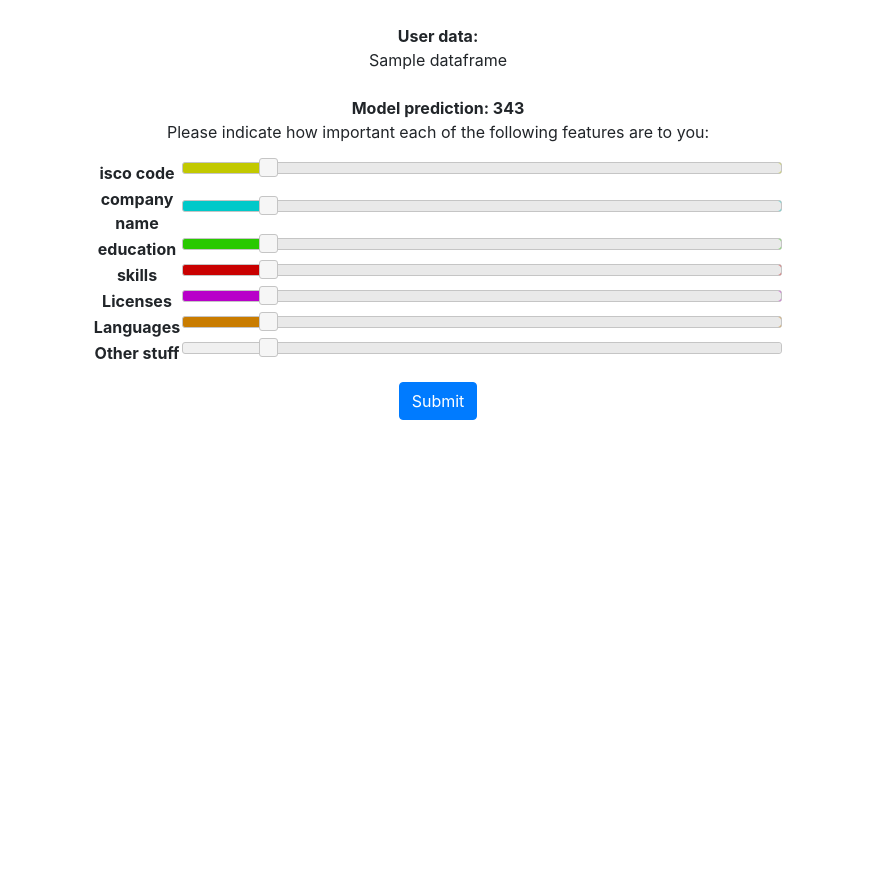
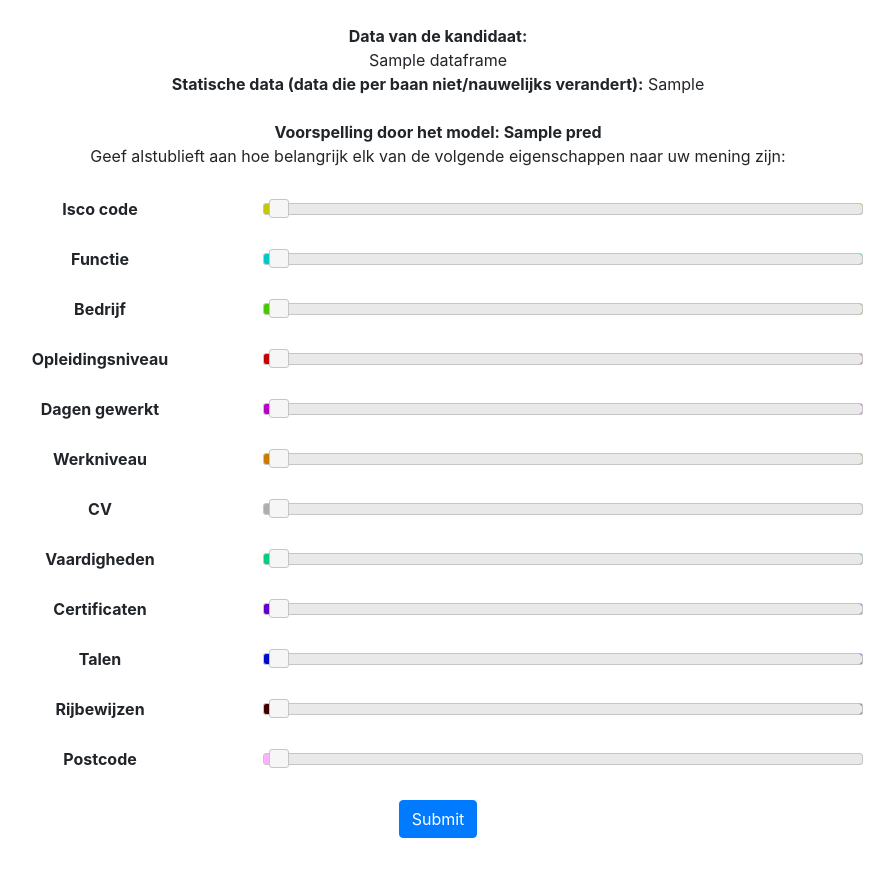
Before and after one commit to maxdata/MSc_thesis, a Python web app: template user_testing/templates/sliders.html in a window 1280 px wide. Shown: the whole page, without its empty margins (202-1096 px from the left). Before the commit the page ends 420 px from the top, so only its background shows below. Run offline with Jinja, Linux system fonts and the light colour scheme; the template is opened without the code that fills it: most values are stand-ins (such as "Sample title", 1, 10 or a date in 2020); lists and menus that the app fills with data are empty; some libraries are stand-ins or nearby versions.

Commit message:
Improved user testing, added thesis pdf, more eCNN training

```diff
--- a/user_testing/templates/sliders.html
+++ b/user_testing/templates/sliders.html
@@ -14,25 +14,34 @@
            margin-bottom: 10px;
       }
       #sliders div {
-           margin-bottom: 10px;
+           margin-bottom: 0px;
            width:600px;
       }
       tr {
           padding-bottom:50px;
           width: 100px;
+          height: 50px;
       }
       td {
-          width: 100px;
           margin: 1em;
+      }
+      th {
+        width: 25%;
+        text-align: center !important;
       }
       table {
           margin-top: 1em;
-          width:50% !important;
+          width:50%;
           margin-left: auto !important;
           margin-right: auto !important;
       }
+      .dataframe {
+        table-layout: fixed;
+        width:75% !important;
+      }
       .buttonHolder {
           text-align: center;
+          margin-bottom: 2em;
       }
       .slider1 {
         background: #c2c900;
@@ -41,7 +50,7 @@
         background: #00c9c9;
       }
       .slider3 {
-        background: #28c900;
+        background: #46c900;
       }
       .slider4 {
         background: #c90000;
@@ -53,11 +62,30 @@
         background: #c97c00;
       }
       .slider7 {
-        background: #f0f0f0;
+        background: #aeaeae;
+      }
+      .slider8 {
+        background: #00cd7e;
+      }
+      .slider9 {
+        background: #6200ca;
+      }
+      .slider10 {
+        background: #000ad1;
+      }
+      .slider11 {
+        background: #410000;
+      }
+      .slider12 {
+        background: #ffb0fe;
       }
       body {
           text-align: center !important;
       }
+      .static_data {
+        width: 50% !important;
+      }
+
 
   </style>
   <link rel="stylesheet" href="https://cdn.jsdelivr.net/npm/bootstrap@4.3.1/dist/css/bootstrap.min.css" integrity="sha384-ggOyR0iXCbMQv3Xipma34MD+dH/1fQ784/j6cY/iJTQUOhcWr7x9JvoRxT2MZw1T" crossorigin="anonymous">
@@ -67,66 +95,103 @@
 
   <body>
   <br>
-  <b>User data:</b>
+  <b>Data van de kandidaat:</b>
   <br>
   {{dataframe | safe}}
-  <br><br>
-  <b>Model prediction: 343</b>
+  <br>
+  <b>Statische data (data die per baan niet/nauwelijks verandert):</b>
+  {{static_features | safe}}
+  <br>
+  <br>
 
-  <p>Please indicate how important each of the following features are to you:</p>
+
+  <b>Voorspelling door het model: {{pred}}</b>
+
+  <p>Geef alstublieft aan hoe belangrijk elk van de volgende eigenschappen naar uw mening zijn:</p>
   <table id = "sliders">
     <tr>
-        <th>isco code</th>
+        <th>Isco code</th>
         <th>
             <!-- insert value between >*here*</div> and add a percentage after </span>-->
             <div class="slider slider1"></div>
-            <span class="value", name="20"></span>
+            <span class="value", name="2.5"></span>
         </th>
     </tr>
     <tr>
-        <th>company name</th>
+        <th>Functie</th>
         <th>
             <div class="slider slider2"></div>
-            <span class="value", name="20"></span>
+            <span class="value", name="2.5"></span>
         </th>
     </tr>
     <tr>
-        <th>education</th>
+        <th>Bedrijf</th>
         <th>
             <div class="slider slider3"></div>
-            <span class="value", name="20"></span>
+            <span class="value", name="2.5"></span>
         </th>
       </tr>
       <tr>
-        <th>skills</th>
-
+        <th>Opleidingsniveau</th>
         <th>
             <div class="slider slider4"></div>
-            <span class="value", name="20"></span>
+            <span class="value", name="2.5"></span>
         </th>
       </tr>
       <tr>
-        <th>Licenses</th>
-
+        <th>Dagen gewerkt</th>
         <th>
             <div class="slider slider5"></div>
-            <span class="value", name="20"></span>
+            <span class="value", name="2.5"></span>
         </th>
       </tr>
       <tr>
-        <th>Languages</th>
-
+        <th>Werkniveau</th>
         <th>
             <div class="slider slider6"></div>
-            <span class="value", name="20"></span>
+            <span class="value", name="2.5"></span>
         </th>
       </tr>
       <tr>
-        <th>Other stuff</th>
-
+        <th>CV</th>
         <th>
             <div class="slider slider7"></div>
-            <span class="value", name="20"></span>
+            <span class="value", name="2.5"></span>
+        </th>
+      </tr>
+      <tr>
+        <th>Vaardigheden</th>
+        <th>
+            <div class="slider slider8"></div>
+            <span class="value", name="2.5"></span>
+        </th>
+      </tr>
+      <tr>
+        <th>Certificaten</th>
+        <th>
+            <div class="slider slider9"></div>
+            <span class="value", name="2.5"></span>
+        </th>
+      </tr>
+      <tr>
+        <th>Talen</th>
+        <th>
+            <div class="slider slider10"></div>
+            <span class="value", name="2.5"></span>
+        </th>
+      </tr>
+      <tr>
+        <th>Rijbewijzen</th>
+        <th>
+            <div class="slider slider11"></div>
+            <span class="value", name="2.5"></span>
+        </th>
+      </tr>
+      <tr>
+        <th>Postcode</th>
+        <th>
+            <div class="slider slider12"></div>
+            <span class="value", name="2.5"></span>
         </th>
       </tr>
     </table>
@@ -146,7 +211,7 @@
             availableTotal = 100;
 
         $(this).empty().slider({
-            value: 100 / sliders.length,
+            value: 2.5,
             min: 0,
             max: 100,
             range: "max",
```
Also changed, not shown: 9 other files.
